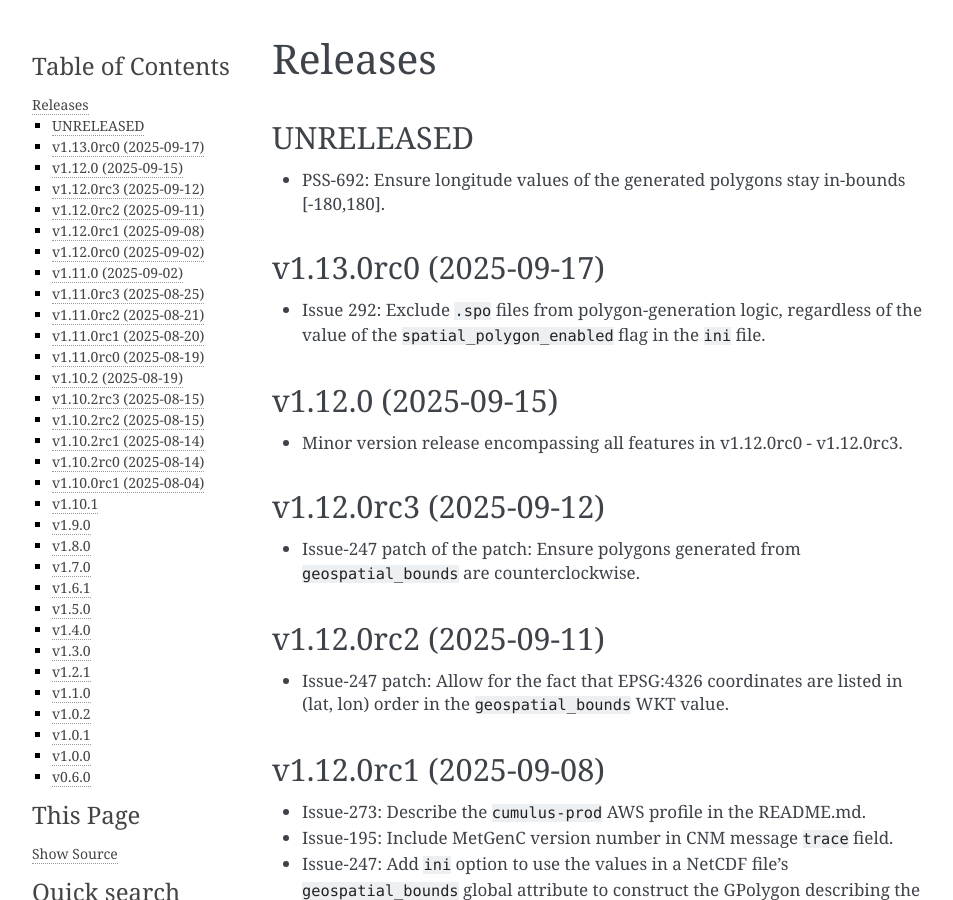
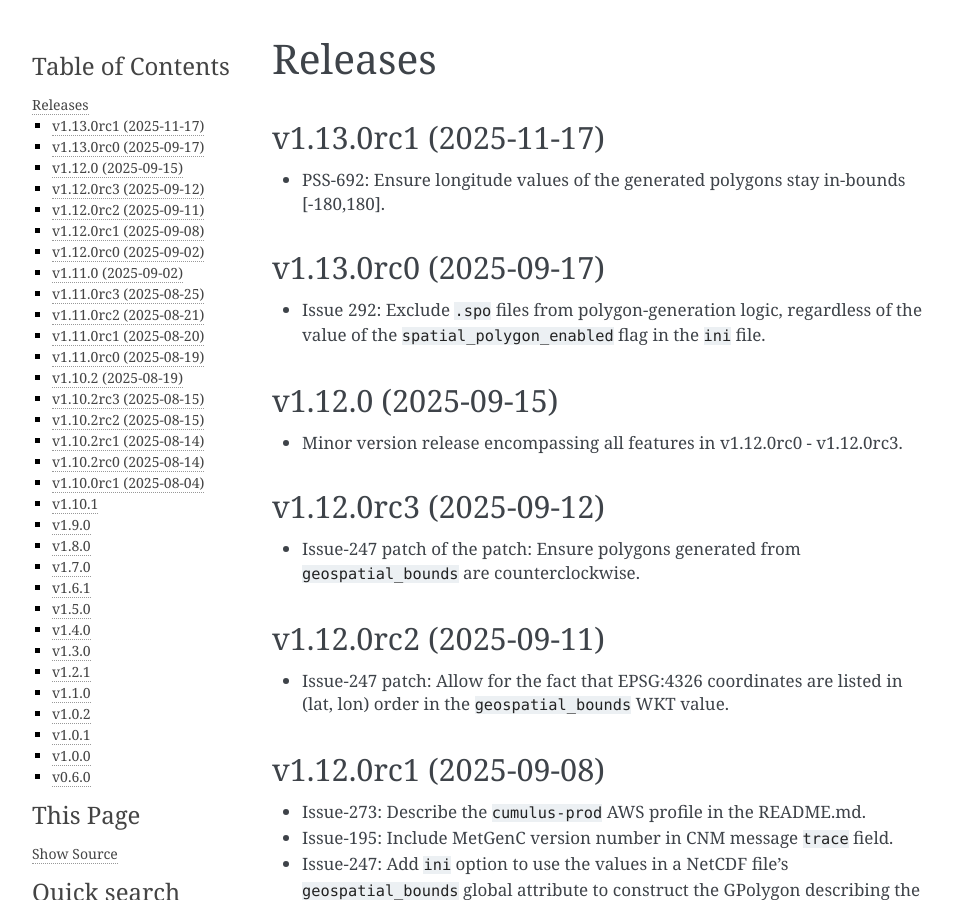
Before and after one commit to nsidc/granule-metgen, a Sphinx documentation site: the page built from docs/source/releases.rst, in a window 1280 px wide and 900 px high. Shown: the whole window, without its empty margins (148-1101 px from the left). Built offline with Sphinx 7.4.7, drawn with Linux system fonts in a browser that asks for light colours.

Commit message:
Bump version: 1.13.0rc0 → 1.13.0rc1

```diff
--- a/CHANGELOG.md
+++ b/CHANGELOG.md
@@ -1,4 +1,4 @@
-## UNRELEASED
+## v1.13.0rc1 (2025-11-17)
 
 * PSS-692: Ensure longitude values of the generated polygons stay in-bounds [-180,180].
 
--- a/docs/source/conf.py
+++ b/docs/source/conf.py
@@ -6,8 +6,8 @@ sys.path.insert(0, str(Path("..", "..", "src").resolve()))
 project = "MetGenC"
 copyright = "2024, NSIDC"
 author = "National Snow and Ice Data Center"
-release = "v1.13.0rc0"
-version = "v1.13.0rc0"
+release = "v1.13.0rc1"
+version = "v1.13.0rc1"
 
 extensions = [
     "myst_parser",
--- a/pyproject.toml
+++ b/pyproject.toml
@@ -1,6 +1,6 @@
 [tool.poetry]
 name = "nsidc-metgenc"
-version = "1.13.0rc0"
+version = "1.13.0rc1"
 description = "The nsidc-metgenc package enables data producers as well as Operations staff managing the data ingest workflow to create metadata files conforming to NASA's Common Metadata Repository UMM-G specification."
 authors = ["National Snow and Ice Data Center (NSIDC) <nsidc@nsidc.org>"]
 readme = "README.md"
@@ -53,7 +53,7 @@ requests = "^2.32.4"
 beautifulsoup4 = "^4.13.4"
 
 [tool.bumpversion]
-current_version = "1.13.0rc0"
+current_version = "1.13.0rc1"
 parse = """(?x)
     (?P<major>0|[1-9]\\d*)\\.
     (?P<minor>0|[1-9]\\d*)\\.
```
Also changed, not shown: 1 other file.
